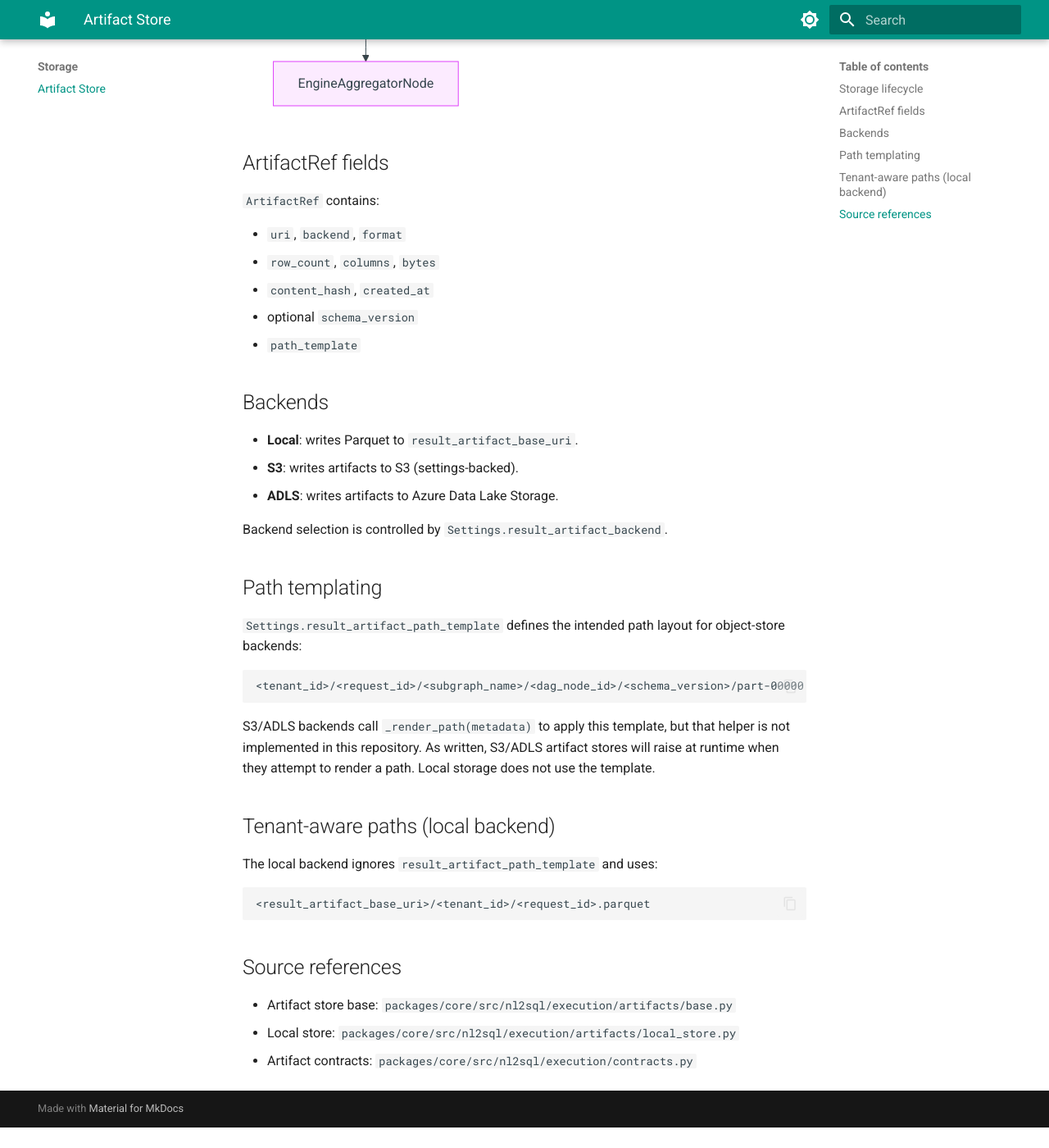
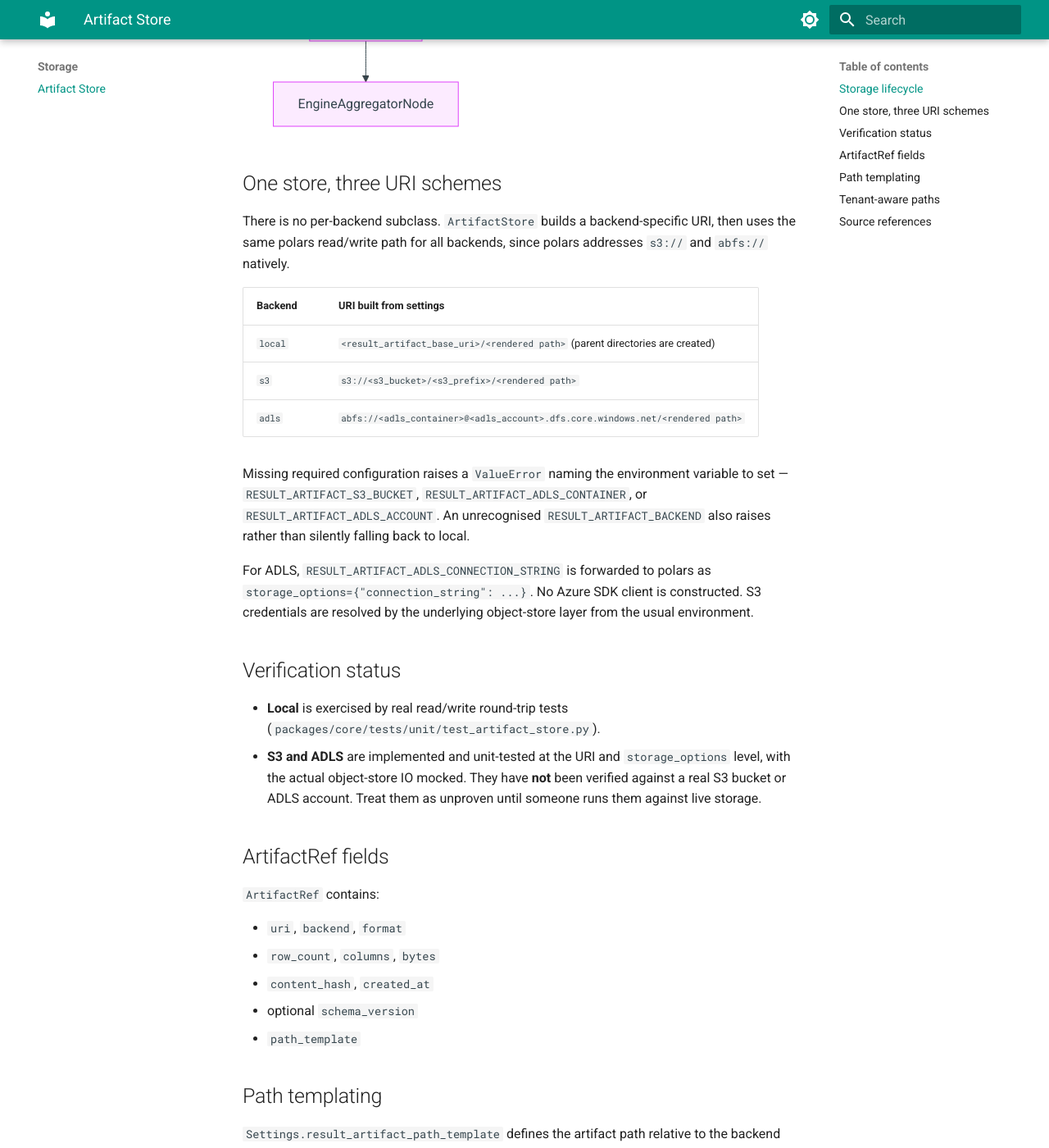
Before and after one commit to nadeem4/nl2sql, an MkDocs documentation site: the page built from docs/storage/artifact-store.md, in a window 1280 px wide and 1400 px high, scrolled down 719 px. Shown: the whole window at 82% size. Built offline with MkDocs 1.6.1 and Material for MkDocs 9.7.7, drawn with Linux system fonts in a browser that asks for light colours; before the commit the page ends 2094 px from its top, so only the background shows below that; some of the changed text lies outside the part shown.

Commit message:
docs(artifacts): describe the single store and its verification status
- Rewrite the artifact store page around one store and three URI
  schemes; drop the note that `_render_path` is unimplemented.
- State plainly that local is exercised by real IO tests while s3 and
  adls are unit-tested only at the URI level and have not been verified
  against real S3 or ADLS.
- Correct `RESULT_ARTIFACT_PATH_TEMPLATE` to its new default and list
  the placeholders the executor can actually fill.
- Repoint source references from the removed modules to `store.py`.

````diff
--- a/docs/architecture/failure_recovery.md
+++ b/docs/architecture/failure_recovery.md
@@ -34,7 +34,7 @@ Failure in this system is represented as structured `PipelineError` objects accu
 
 ### Storage
 - Schema store uses SQLite or in-memory storage; failures manifest as exceptions on read/write (not caught in callers).
-- Artifact store is invoked by the SQL executor; aggregation loads artifacts via `AggregationEngine.load_scan()` using `ArtifactRef` URIs. Local, S3, and ADLS backends exist in this repository (see `../storage/artifact-store.md` for implementation details and limitations).
+- Artifact store is invoked by the SQL executor; aggregation loads artifacts via `AggregationEngine.load_scan()` using `ArtifactRef` URIs. A single store serves the local, S3, and ADLS backends; only local is verified against real storage (see `../storage/artifact-store.md`).
 - Result store and execution store are in-memory only and not used for recovery.
 
 ---
@@ -114,8 +114,8 @@ Failure in this system is represented as structured `PipelineError` objects accu
 - Aggregator expects an artifact for each scan node; missing artifacts raise and are surfaced as `AGGREGATOR_FAILED`.
 
 ### Overwrites
-- For S3/ADLS backends, `RESULT_ARTIFACT_PATH_TEMPLATE` is intended to render paths with `tenant_id`, `request_id`, `subgraph_name`, `dag_node_id`, and `schema_version`, but path rendering is not implemented in this repo (see `../storage/artifact-store.md`).
-- For the local backend, paths are `<result_artifact_base_uri>/<tenant_id>/<request_id>.parquet`, so repeat execution with the same trace ID targets the same file.
+- `RESULT_ARTIFACT_PATH_TEMPLATE` renders the artifact path for every backend from the metadata the executor supplies (`tenant_id`, `request_id`, `schema_version`); an unfillable placeholder raises rather than writing a bad path (see `../storage/artifact-store.md`).
+- With the default template, paths are `<backend root>/<tenant_id>/<request_id>.parquet`, so repeat execution with the same trace ID targets the same object.
 
 ### Cleanup
 - No cleanup or rollback is implemented for artifacts or partial aggregation results.
--- a/docs/configuration/system.md
+++ b/docs/configuration/system.md
@@ -63,7 +63,7 @@ providers. The check runs on the read path only, so the fix is simply to re-run
 | `SCHEMA_STORE_MAX_VERSIONS` | `3` | Max schema versions retained per datasource. |
 | `RESULT_ARTIFACT_BACKEND` | `local` | Artifact backend: `local`, `s3`, `adls`. |
 | `RESULT_ARTIFACT_BASE_URI` | `./artifacts` | Base URI or path for artifact storage. |
-| `RESULT_ARTIFACT_PATH_TEMPLATE` | `<tenant_id>/<request_id>/<subgraph_name>/<dag_node_id>/<schema_version>/part-00000.parquet` | Template for artifact paths. |
+| `RESULT_ARTIFACT_PATH_TEMPLATE` | `<tenant_id>/<request_id>.parquet` | Artifact path relative to the backend root. Placeholders available: `<tenant_id>`, `<request_id>`, `<schema_version>`. |
 | `RESULT_ARTIFACT_S3_BUCKET` | `—` | S3 bucket for artifact storage. |
 | `RESULT_ARTIFACT_S3_PREFIX` | `—` | S3 prefix for artifact storage. |
 | `RESULT_ARTIFACT_ADLS_ACCOUNT` | `—` | ADLS storage account name. |
--- a/docs/storage/artifact-store.md
+++ b/docs/storage/artifact-store.md
@@ -1,6 +1,6 @@
 # Artifact Store Architecture
 
-Execution results are persisted as **artifacts**. The artifact store abstracts storage backends (local, S3, ADLS) and emits `ArtifactRef` metadata used by aggregation and downstream consumers.
+Execution results are persisted as **artifacts**. A single `ArtifactStore` writes Parquet to the configured backend (local, S3, ADLS) and emits `ArtifactRef` metadata used by aggregation and downstream consumers.
 
 ## Storage lifecycle
 
@@ -12,6 +12,25 @@ flowchart TD
     Ref --> Aggregation[EngineAggregatorNode]
 ```
 
+## One store, three URI schemes
+
+There is no per-backend subclass. `ArtifactStore` builds a backend-specific URI, then uses the same polars read/write path for all backends, since polars addresses `s3://` and `abfs://` natively.
+
+| Backend | URI built from settings |
+| --- | --- |
+| `local` | `<result_artifact_base_uri>/<rendered path>` (parent directories are created) |
+| `s3` | `s3://<s3_bucket>/<s3_prefix>/<rendered path>` |
+| `adls` | `abfs://<adls_container>@<adls_account>.dfs.core.windows.net/<rendered path>` |
+
+Missing required configuration raises a `ValueError` naming the environment variable to set — `RESULT_ARTIFACT_S3_BUCKET`, `RESULT_ARTIFACT_ADLS_CONTAINER`, or `RESULT_ARTIFACT_ADLS_ACCOUNT`. An unrecognised `RESULT_ARTIFACT_BACKEND` also raises rather than silently falling back to local.
+
+For ADLS, `RESULT_ARTIFACT_ADLS_CONNECTION_STRING` is forwarded to polars as `storage_options={"connection_string": ...}`. No Azure SDK client is constructed. S3 credentials are resolved by the underlying object-store layer from the usual environment.
+
+## Verification status
+
+- **Local** is exercised by real read/write round-trip tests (`packages/core/tests/unit/test_artifact_store.py`).
+- **S3 and ADLS** are implemented and unit-tested at the URI and `storage_options` level, with the actual object-store IO mocked. They have **not** been verified against a real S3 bucket or ADLS account. Treat them as unproven until someone runs them against live storage.
+
 ## ArtifactRef fields
 
 `ArtifactRef` contains:
@@ -22,34 +41,32 @@ flowchart TD
 - optional `schema_version`
 - `path_template`
 
-## Backends
-
-- **Local**: writes Parquet to `result_artifact_base_uri`.
-- **S3**: writes artifacts to S3 (settings-backed).
-- **ADLS**: writes artifacts to Azure Data Lake Storage.
-
-Backend selection is controlled by `Settings.result_artifact_backend`.
-
 ## Path templating
 
-`Settings.result_artifact_path_template` defines the intended path layout for object-store backends:
+`Settings.result_artifact_path_template` defines the artifact path relative to the backend root, for every backend. It defaults to:
 
 ```
-<tenant_id>/<request_id>/<subgraph_name>/<dag_node_id>/<schema_version>/part-00000.parquet
+<tenant_id>/<request_id>.parquet
 ```
 
-S3/ADLS backends call `_render_path(metadata)` to apply this template, but that helper is not implemented in this repository. As written, S3/ADLS artifact stores will raise at runtime when they attempt to render a path. Local storage does not use the template.
+Each `<key>` placeholder is substituted from the metadata the executor passes to `create_artifact_ref`. The SQL executor supplies exactly three keys:
 
-## Tenant-aware paths (local backend)
+- `tenant_id`
+- `request_id` (the trace ID)
+- `schema_version`
 
-The local backend ignores `result_artifact_path_template` and uses:
+A template referencing any other placeholder — for example `<subgraph_name>` or `<dag_node_id>` — raises a `ValueError` naming the placeholder that could not be filled. A path is never written with an unrendered placeholder in it. Adding placeholders therefore requires threading the corresponding metadata through the executor first.
+
+## Tenant-aware paths
+
+Because the default template starts with `<tenant_id>`, every backend partitions artifacts per tenant:
 
 ```
-<result_artifact_base_uri>/<tenant_id>/<request_id>.parquet
+<backend root>/<tenant_id>/<request_id>.parquet
 ```
 
 ## Source references
 
-- Artifact store base: `packages/core/src/nl2sql/execution/artifacts/base.py`
-- Local store: `packages/core/src/nl2sql/execution/artifacts/local_store.py`
+- Artifact store: `packages/core/src/nl2sql/execution/artifacts/store.py`
+- Parquet helpers: `packages/core/src/nl2sql/execution/artifacts/parquet.py`
 - Artifact contracts: `packages/core/src/nl2sql/execution/contracts.py`
````
Also changed, not shown: docs/architecture/determinism.md (+5 -5 lines), docs/security/multi-tenant.md (+4 -4 lines).
